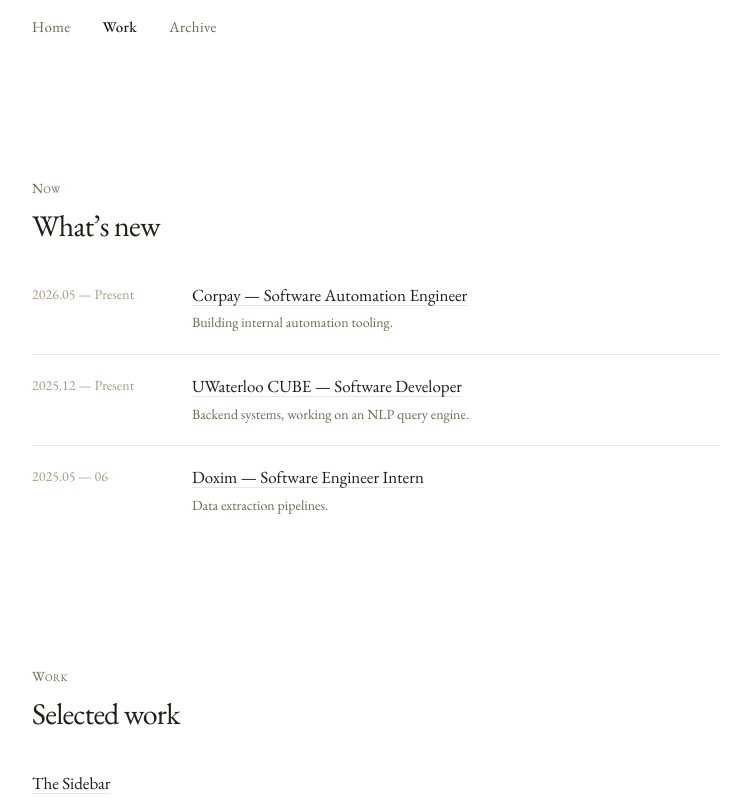
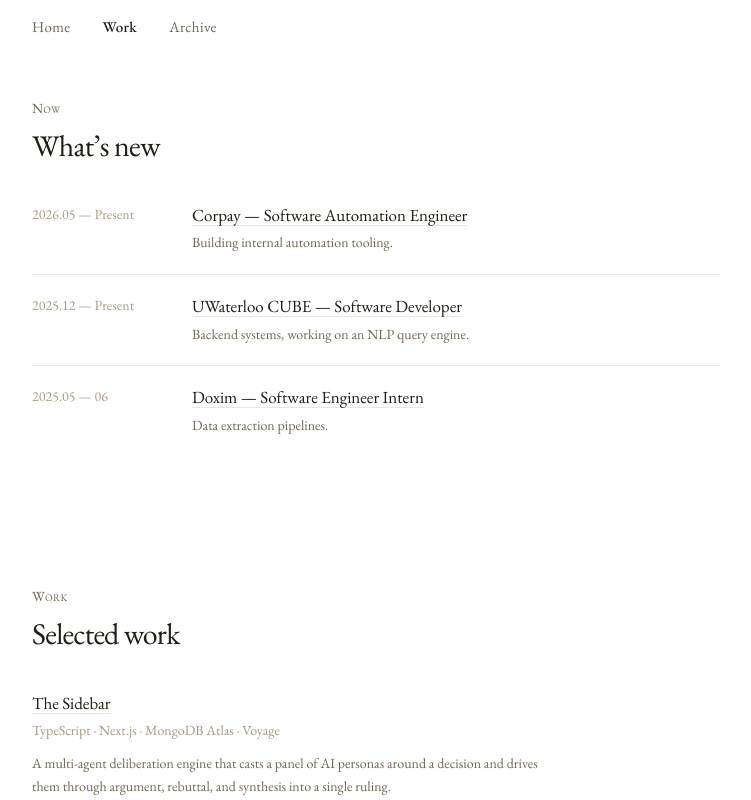
Before and after one commit to adandreidan/portfolio, a Next.js app: page /work in a window 1280 px wide. Shown: the top 800 px of the page, without its empty margins (264-1015 px from the left). Built offline with nearby package versions, Linux system fonts and the light colour scheme.

Commit message:
Changing Layout

```diff
--- a/app/work/page.tsx
+++ b/app/work/page.tsx
@@ -9,7 +9,7 @@
 
 export default function WorkPage() {
   return (
-    <main className="pt-16 md:pt-20 pb-24">
+    <main className="pt-8 md:pt-10 pb-24">
       <NowSection />
       <WorkSection />
     </main>
--- a/components/now-section.tsx
+++ b/components/now-section.tsx
@@ -27,7 +27,7 @@
   const ref = useReveal<HTMLDivElement>()
 
   return (
-    <section id="now" className="mx-auto max-w-3xl px-6 pt-20 pb-14 md:px-10 md:pt-24 md:pb-16">
+    <section id="now" className="mx-auto max-w-3xl px-6 pt-10 pb-14 md:px-10 md:pt-14 md:pb-16">
       <div ref={ref} className="reveal">
         <span className="kicker text-sm">Now</span>
         <h2 className="mt-2 text-2xl tracking-tight md:text-3xl">What&rsquo;s new</h2>
```
